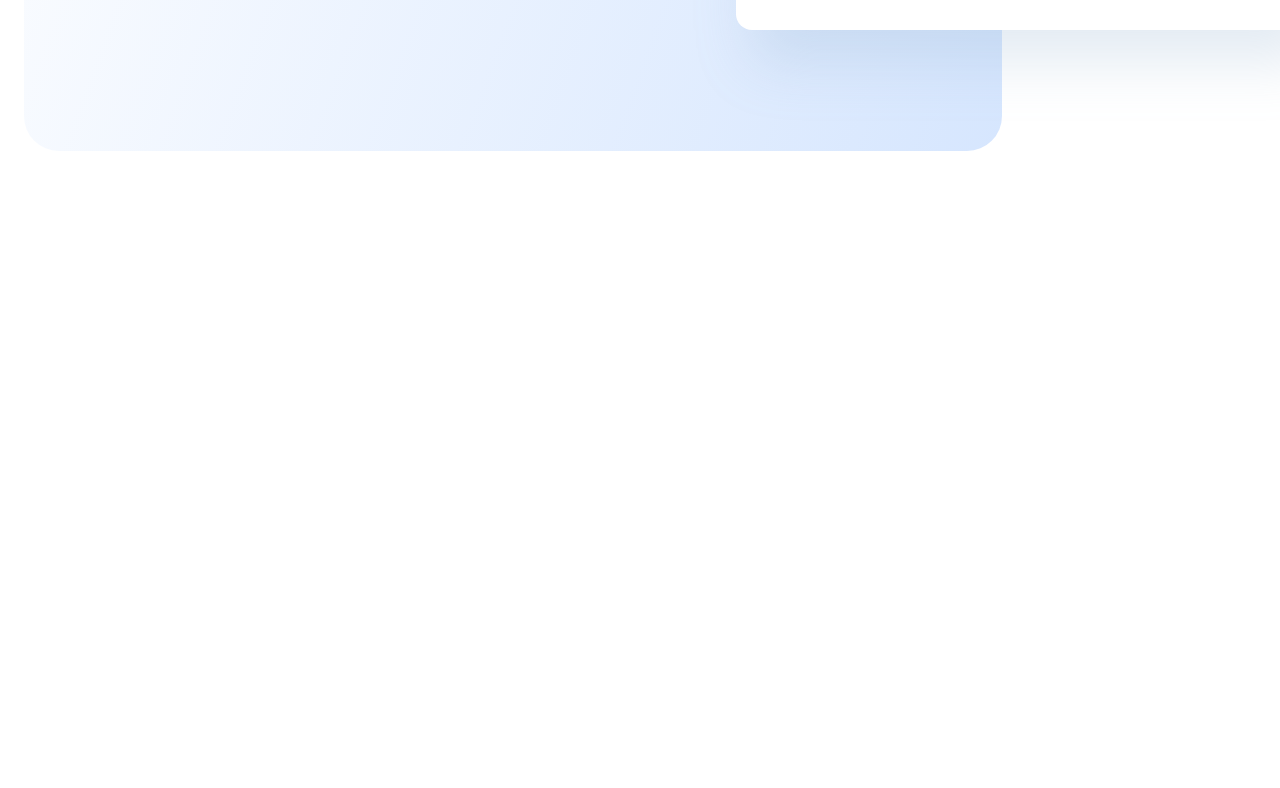
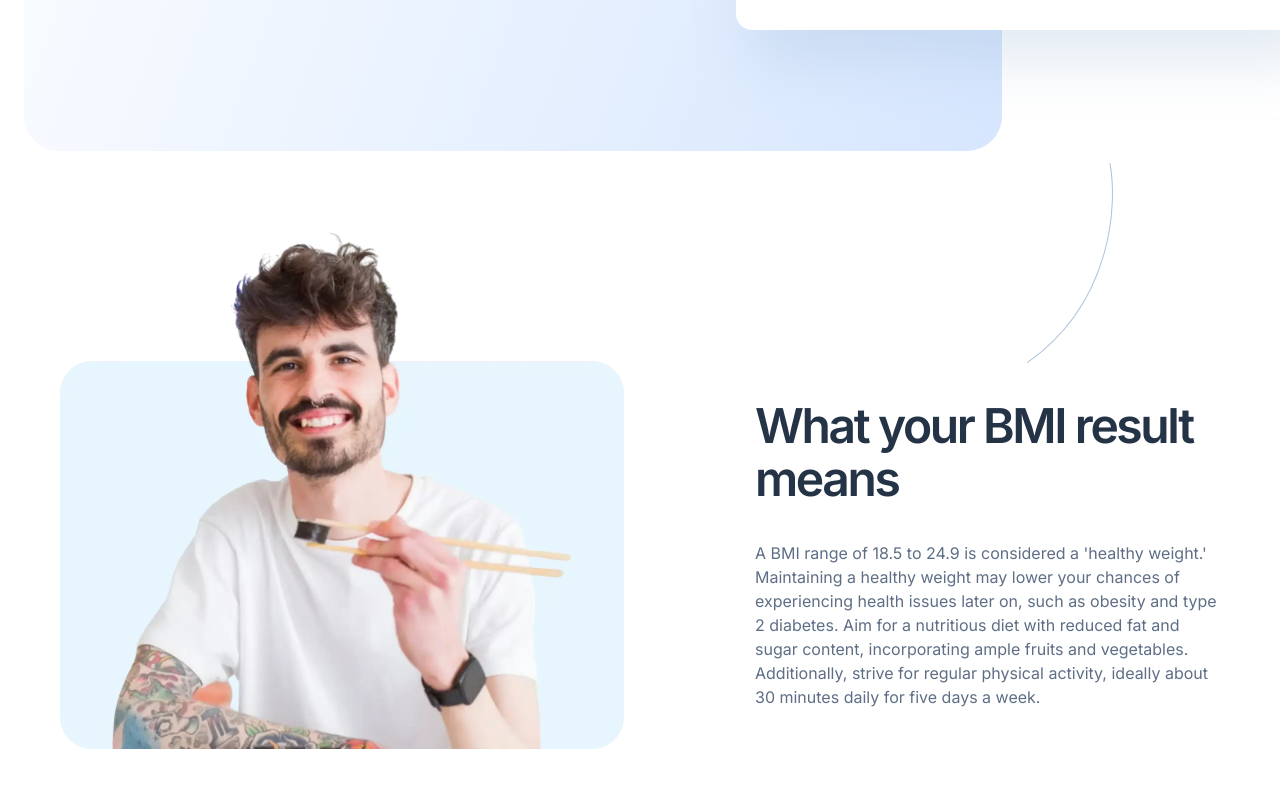
Before and after one commit to rvianadev/bmi-calculator, a React (Create React App) app: page / in a window 1280 px wide. Shown: the part 586-1374 px from the top of the page. Before the commit the page ends 800 px from the top, so only its background shows below. Built offline with nearby package versions, Linux system fonts and the light colour scheme.

Commit message:
style: hero section finished

```diff
--- a/src/App.js
+++ b/src/App.js
@@ -1,5 +1,7 @@
 import DesktopContainer from "./components/DesktopContainer/index";
 import Hero from "./components/Hero/index";
+import YourResults from "./components/YourResults/index";
+import CurvedLineLeft from "./ui/CurvedLineLeft/index";
 
 import "./globals.css";
 
@@ -7,6 +9,8 @@ function App() {
   return (
     <DesktopContainer>
       <Hero></Hero>
+      <YourResults></YourResults>
+      <CurvedLineLeft />
     </DesktopContainer>
   );
 }
--- a/src/components/Header/styles.module.css
+++ /dev/null
@@ -1,4 +0,0 @@
-.header {
-  background-color: #000;
-  color: white;
-}
--- /dev/null
+++ b/src/components/YourResults/index.js
@@ -0,0 +1,23 @@
+import styles from "./styles.module.css";
+import image from "./assets/image-man-eating.webp";
+
+function YourResults() {
+  return (
+    <section className={styles.yourResultsContainer}>
+      <img src={image} alt="" />
+      <div className={styles.resultTextContainer}>
+        <h2 className="heading-l">What your BMI result means</h2>
+        <p className="body-m">
+          A BMI range of 18.5 to 24.9 is considered a 'healthy weight.'
+          Maintaining a healthy weight may lower your chances of experiencing
+          health issues later on, such as obesity and type 2 diabetes. Aim for a
+          nutritious diet with reduced fat and sugar content, incorporating
+          ample fruits and vegetables. Additionally, strive for regular physical
+          activity, ideally about 30 minutes daily for five days a week.
+        </p>
+      </div>
+    </section>
+  );
+}
+
+export default YourResults;
--- /dev/null
+++ b/src/components/YourResults/styles.module.css
@@ -0,0 +1,21 @@
+.yourResultsContainer {
+  display: flex;
+  justify-content: space-between;
+
+  width: 72.5rem;
+  height: 33.3125rem;
+  margin: 4.06rem auto 6rem auto;
+}
+
+.yourResultsContainer img {
+  max-width: 35.25rem;
+}
+
+.resultTextContainer {
+  display: flex;
+  width: 29.0625rem;
+  flex-direction: column;
+  align-items: flex-start;
+  gap: 2.1875rem;
+  margin-top: 11.5rem;
+}
--- a/src/globals.css
+++ b/src/globals.css
@@ -44,6 +44,7 @@ input {
 .heading-l {
   font-size: 3rem;
   font-weight: 600;
+  letter-spacing: -0.15rem;
 }
 
 .heading-s {
@@ -62,6 +63,7 @@ input {
 .body-m {
   font-size: 1rem;
   font-weight: 400;
+  color: var(--dark-electric-blue);
 }
 
 .body-m-bold {
--- /dev/null
+++ b/src/ui/CurvedLineLeft/index.js
@@ -0,0 +1,8 @@
+import styles from "./styles.module.css";
+import image from "./assets/pattern-curved-line-left.svg";
+
+function CurvedLineLeft() {
+  return <img className={styles.curvedLineLeft} src={image} alt="" />;
+}
+
+export default CurvedLineLeft;
--- /dev/null
+++ b/src/ui/CurvedLineLeft/styles.module.css
@@ -0,0 +1,5 @@
+.curvedLineLeft {
+  position: absolute;
+  top: 46.81rem;
+  right: 10.44rem;
+}
```
Also changed, not shown: src/components/Header/index.js (deleted, +0 -18 lines), src/ui/RadioInputComponent/index.js (deleted, +0 -46 lines), src/components/YourResults/assets/image-man-eating.webp (added), src/ui/CurvedLineLeft/assets/pattern-curved-line-left.svg (added), src/ui/RadioInputComponent/styles.modules.css (deleted).
